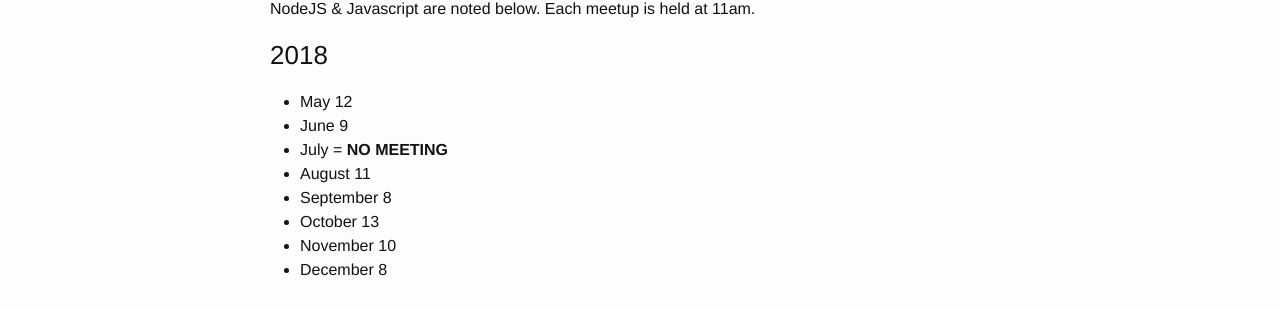
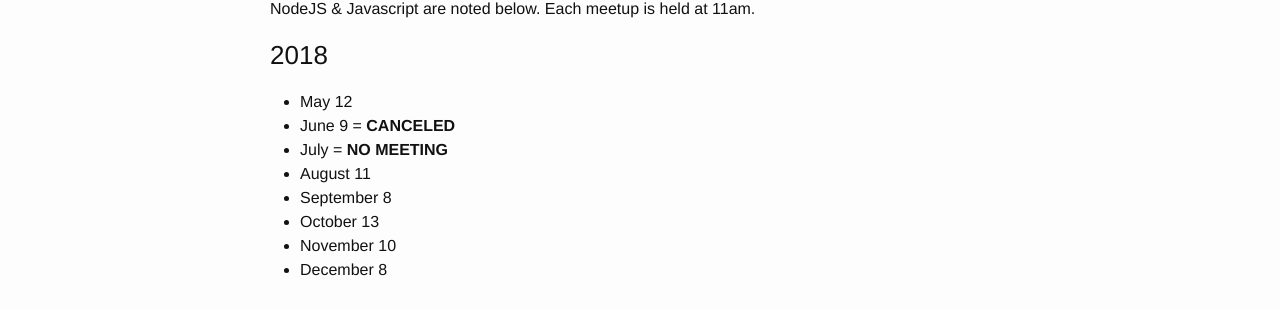
Before and after one commit to paircolumbus/paircolumbus.github.io, a Jekyll site: the page built from pages/schedule.md, in a window 1280 px wide. Shown: the part 308-617 px from the top of the page. Built offline with Jekyll 4.4.1, drawn with Linux system fonts in a browser that asks for light colours; comment, search, counter and statistics services are not loaded.

Commit message:
Update schedule.md

```diff
--- a/pages/schedule.md
+++ b/pages/schedule.md
@@ -11,7 +11,7 @@
 
 ### 2018
 - May 12
-- June 9
+- June 9 = __CANCELED__
 - July = __NO MEETING__
 - August 11
 - September 8
```
